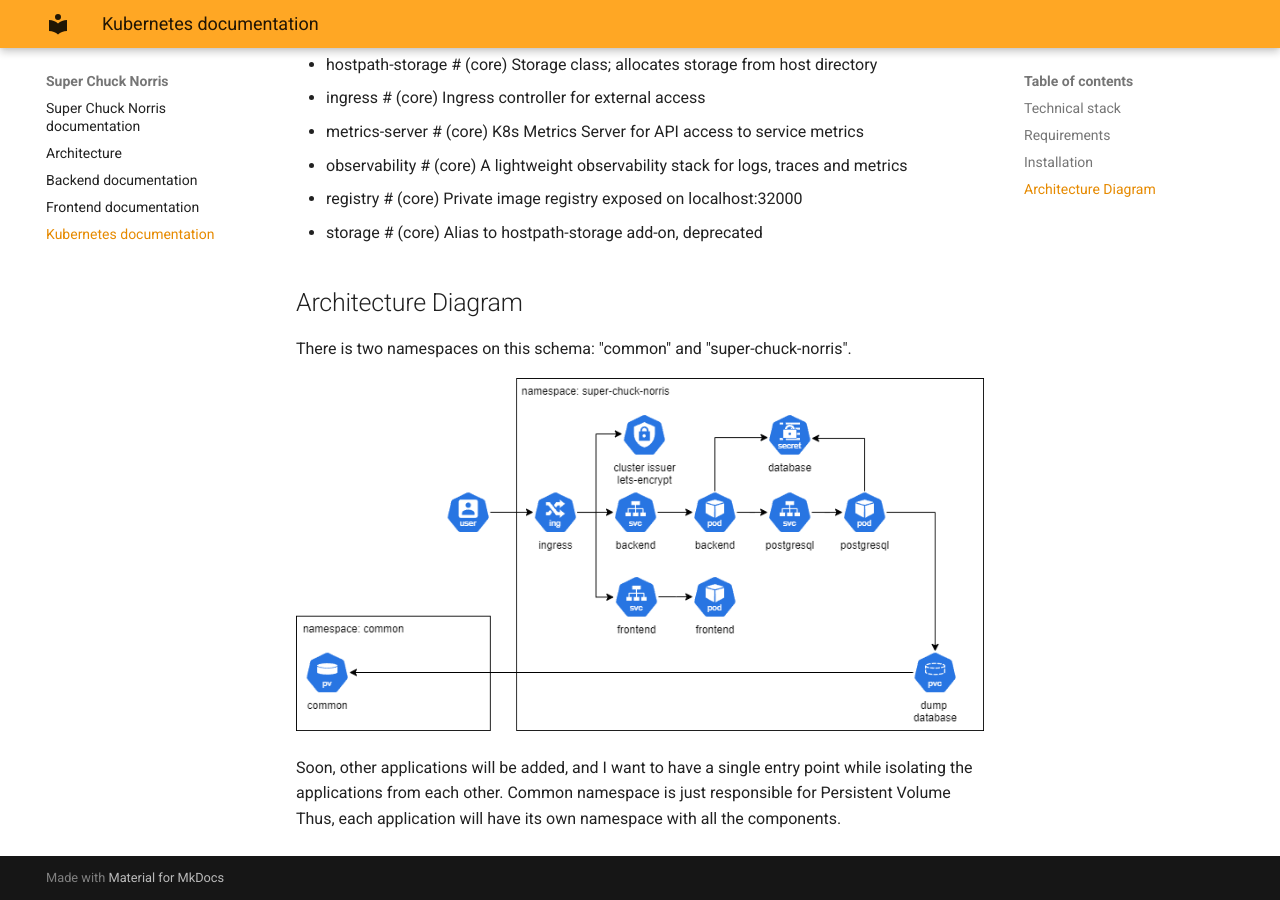
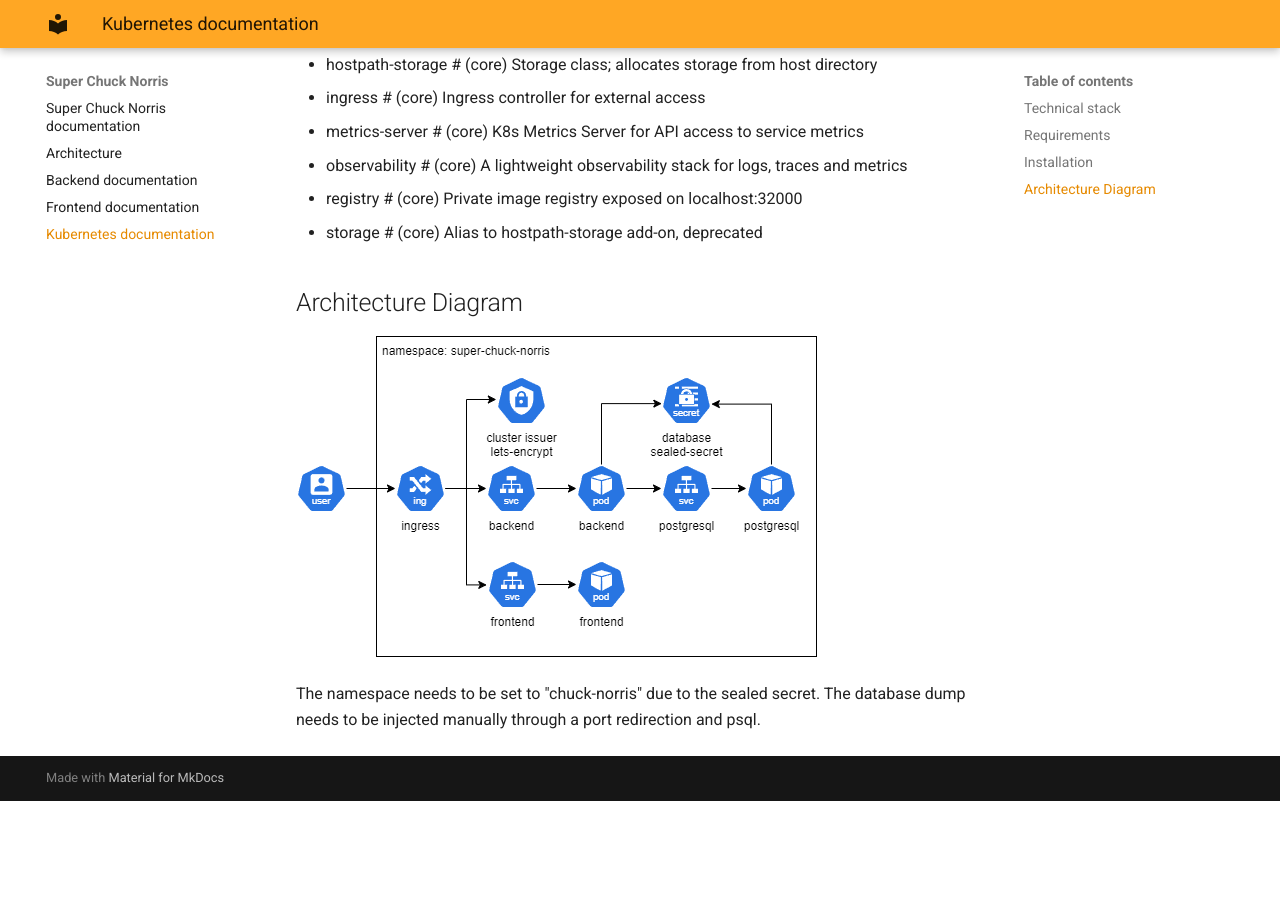
Before and after one commit to filhype-organization/super-chuck-norris-doc, an MkDocs documentation site: the page built from docs/k8s.md, in a window 1280 px wide and 900 px high, scrolled down 959 px. Built offline with MkDocs 1.6.1 and Material for MkDocs 9.7.7, drawn with Linux system fonts in a browser that asks for light colours; after the commit the page ends 1760 px from its top, so only the background shows below that.

Commit message:
evolution architecture

```diff
--- a/docs/k8s.md
+++ b/docs/k8s.md
@@ -32,10 +32,8 @@
 * storage              # (core) Alias to hostpath-storage add-on, deprecated
 
 ## Architecture Diagram
-There is two namespaces on this schema: "common" and "super-chuck-norris".
 
 ![Alt docker](assets/k8s.drawio.png)
 
-Soon, other applications will be added, and I want to have a single entry point while isolating the applications from each other.
-Common namespace is just responsible for Persistent Volume
-Thus, each application will have its own namespace with all the components.
+The namespace needs to be set to "chuck-norris" due to the sealed secret.
+The database dump needs to be injected manually through a port redirection and psql.
```
Also changed, not shown: docs/assets/k8s.drawio.png, 1 other file.
